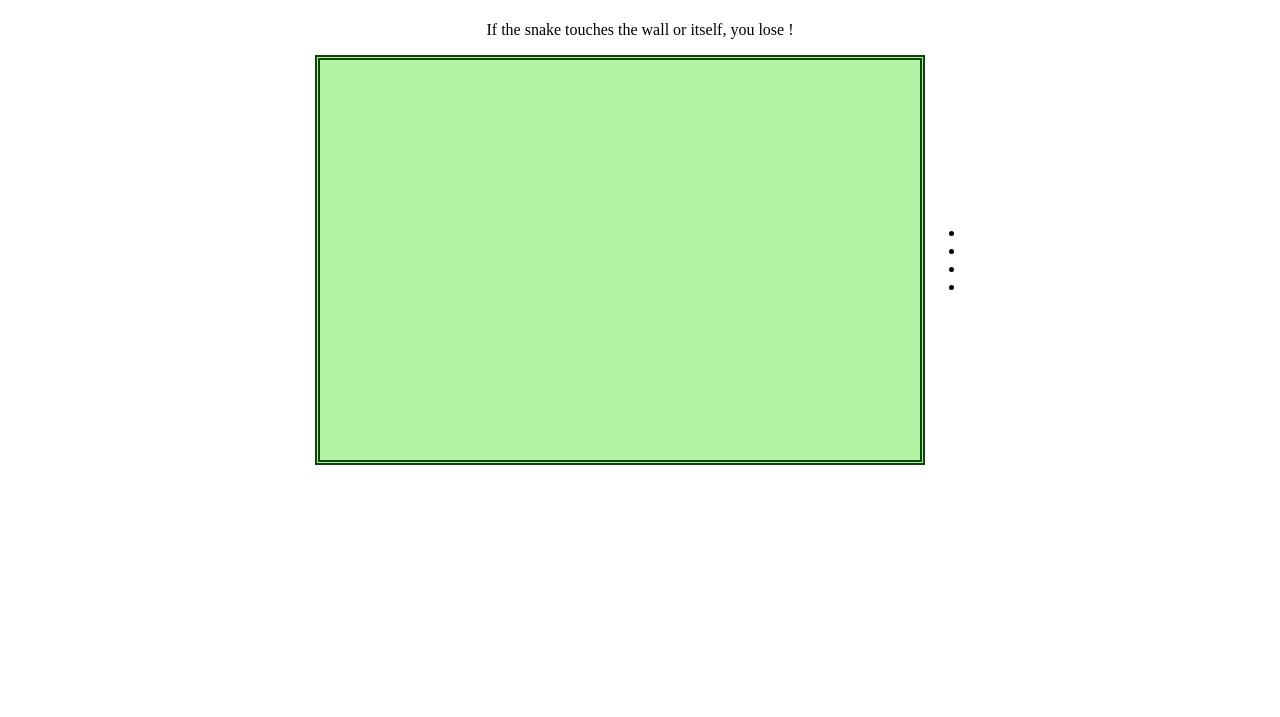
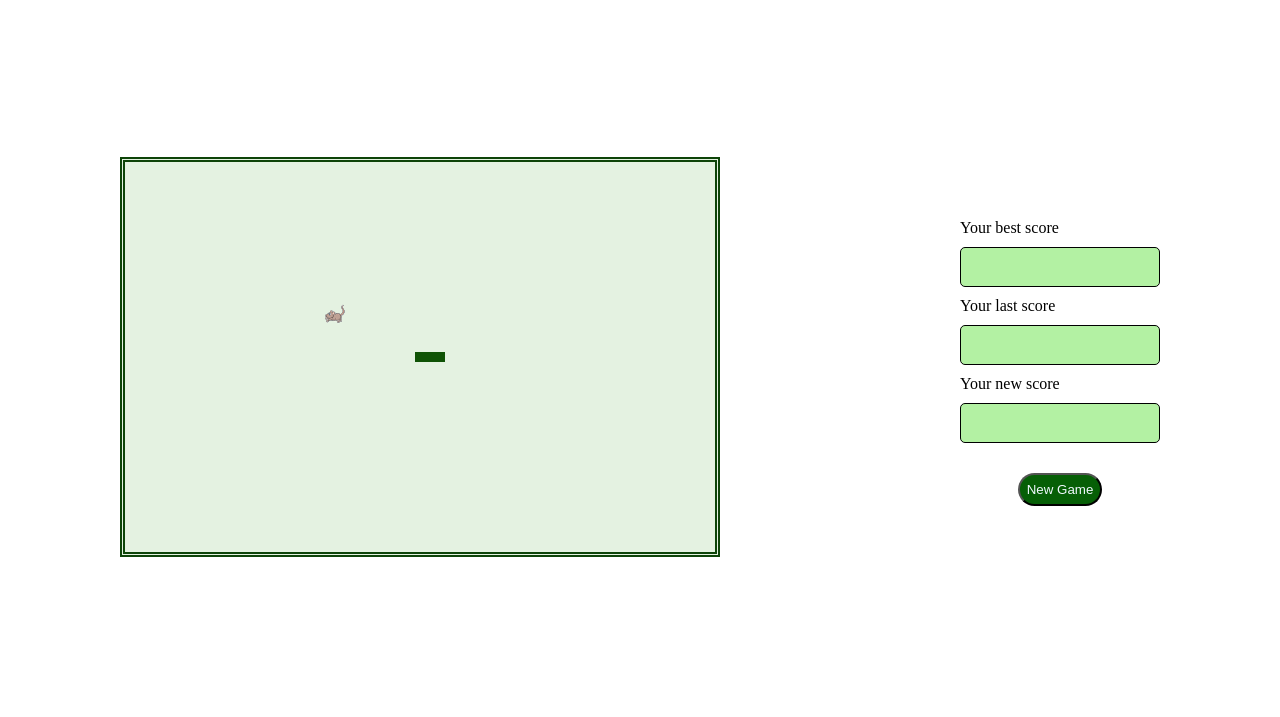
Before and after one commit to Annesophie55/snakeGame, a plain HTML site: page index.html in a window 1280 px wide. Shown: the part 83-800 px from the top of the page. Drawn offline with Linux system fonts and the light colour scheme.

Commit message:
postionnement aléatoire de la souris

```diff
--- a/index.html
+++ b/index.html
@@ -12,19 +12,26 @@
     <p>If the snake touches the wall or itself, you lose !</p>
     <div class="gameContainer">
         <div id="game">
-            <div class="snakeSegment"></div>
-            <div class="snakeSegment"></div>
-            <div class="snakeSegment"></div>
+            <div class="snakeSegment" style="left:290px; top:190px;"></div>
+            <div class="snakeSegment" style="left:300px; top:190px;"></div>
+            <div class="snakeSegment" style="left:310px; top:190px;"></div>
+            <img id="mouse" src="mouse.svg" alt="mouse">
         </div>
+        <div id="utils">
           <ul id="scores">
+            <li>Your best score</li>
             <li id="bestScore" class="bestScore"></li>
+            <li>Your last score</li>
             <li id="lastScore" class="lastScore"></li>
+            <li>Your new score</li>
             <li id="newScore" class="newScore"></li>
             <li id="newBestScoreAlert" class="newBestScoreAlert"></li>
           </ul>
+          <button type="button">New Game</button>
+        </div>
     </div>
 
   </div>
-
+  <script src="script.js"></script>
 </body>
 </html>
--- a/script.js
+++ b/script.js
@@ -0,0 +1,21 @@
+// Définition aléatoire de la position de la souris
+const mousePlace = [
+  {x:getRandomNumber(40, 560), y:getRandomNumber(40,360)}
+];
+const mouse = document.getElementById('mouse');
+mouse.style.left = mousePlace[0].x + 'px';
+mouse.style.top = mousePlace[0].y + 'px';
+
+// fonction pour générer un nombre entier aléatoire avec un min et un max
+function getRandomNumber(min, max) {
+  return Math.floor(Math.random() * (max-min+1)) + min;
+}
+
+// faire avancer le serpent
+
+const snake = [
+  {x:29, y:19},
+  {x:30, y:19},
+  {x:31, y:19}
+];
+const snakeHead = snake[0];
--- a/style.css
+++ b/style.css
@@ -1,25 +1,77 @@
+*, ::before, ::after {
+  margin: 0;
+  padding: 0;
+  box-sizing: border-box;
+}
 .container {
   display: flex;
   flex-direction: column;
   justify-content: center;
   align-items: center;
+  width: 100%;
+  height: 100vh;
+}
+h1 {
+  margin-top: 25px;
+}
+
+li {
+  list-style-type: none;
+  margin-top: 10px;
+  color: black;
+}
+
+#bestScore, #lastScore, #newScore {
+  width: 200px;
+  height: 40px;
+  border: 1px solid Black;
+  background-color: #b3f1a3;
+  padding: 7px;
+  border-radius: 5px;
+}
+
+button {
+  padding: 7px;
+  color: aliceblue;
+  background-color: rgb(6, 95, 6);
+  margin-top: 20px;
+  border-radius: 25px;
+  font-weight: 500;
 }
 
 .gameContainer {
   display: flex;
-  justify-content: space-evenly;
+  justify-content: space-around;
   align-items: center;
+  width: 100%;
+  height: 100%;
 }
 
 #game {
   width: 600px;
   height: 400px;
-  background-color: #b3f1a3;
+  background-color: #e4f2e1;
   border: 5px double rgb(13, 68, 8);
+  position: relative;
 }
 
-.segment {
+.snakeSegment {
   width: 10px;
   height: 10px;
-  background-color: #0b0b0b;
+  background-color: #0f5305;
+  position: absolute;
 }
+
+#utils {
+  display: flex;
+  flex-direction: column;
+  justify-content: center;
+  align-items: center;
+
+}
+
+img {
+  width: 20px;
+  height: 20px;
+  position: absolute;
+}
```
Also changed, not shown: mouse.svg (added). Lines whose indentation alone changed are shown as unchanged.
